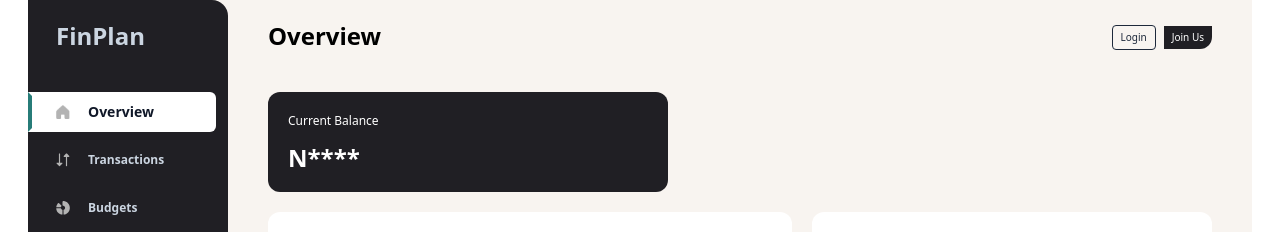
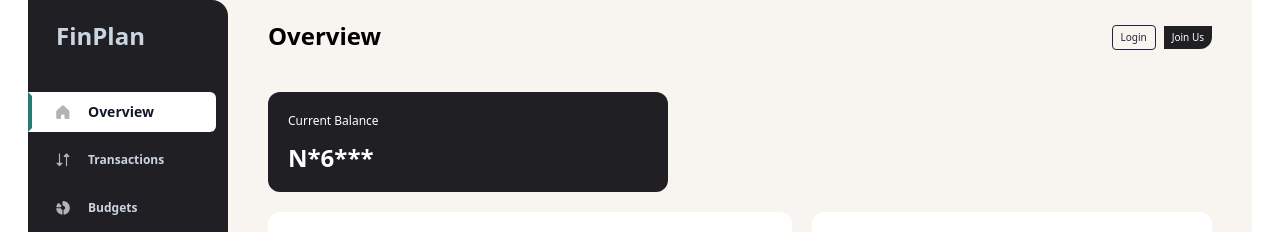
Before and after one commit to vickcodes001/finance, a React (Vite) app: page / in a window 1280 px wide. Shown: the top 232 px of the page. Built offline with nearby package versions, Linux system fonts and the light colour scheme.

Commit message:
fixed a problem

```diff
--- a/src/components/Overview.tsx
+++ b/src/components/Overview.tsx
@@ -6,7 +6,7 @@ import { useUser } from "../context/UserContext";
 const cards = [
   {
     title: "Current Balance",
-    amount: "N****",
+    amount: "N*6***",
   },
   // {
   //   title: "Income",
@@ -36,9 +36,9 @@ const Overview = () => {
     });
 
     const redirectUrl = res.data.data.mono_url;
-    const user = res.data.data;
+    // const user = res.data.data;
 
-    localStorage.setItem("pendingConnection", JSON.stringify(user));
+    // localStorage.setItem("pendingConnection", JSON.stringify(user));
 
     window.location.href = redirectUrl;
   } catch (err) {
--- a/src/pages/Dashboard.tsx
+++ b/src/pages/Dashboard.tsx
@@ -3,12 +3,9 @@ import PotsCard from "../components/PotsCard";
 import TransactionCard from "../components/TransactionCard";
 import BudgetsCard from "../components/BudgetsCard";
 import type { details } from "../components/type";
-import type { Dispatch, SetStateAction } from "react";
 
 interface Props {
   detail: details[];
-  user: string | null;
-  setUser: Dispatch<SetStateAction<string | null>>
 }
 
 const Dashboard = ({ detail }: Props) => {
--- a/src/pages/auth/Login.tsx
+++ b/src/pages/auth/Login.tsx
@@ -5,6 +5,7 @@ import eyeIcon from "../../../public/images/auth/eye-icon.png";
 import hidden from "../../../public/images/auth/hidden.png";
 import axios, { AxiosError } from "axios";
 import { Loader2 } from "lucide-react";
+import { useUser } from "../../context/UserContext";
 
 interface FormData {
   email: string;
@@ -21,6 +22,7 @@ const Login = () => {
   const [showPassword, setShowPassword] = useState(true);
   const [errors, setErrors] = useState<Partial<FormData>>({});
   const [loading, setLoading] = useState(false)
+  const { setUser } = useUser()
 
   const handleChange = (e: React.ChangeEvent<HTMLInputElement>) => {
     const { name, value } = e.target;
@@ -62,7 +64,8 @@ const Login = () => {
     try {
       const res = await axios.post("https://finance-poc.onrender.com/api/auth/login", form);
     console.log("Login success:", res.data);
-    localStorage.setItem("username", JSON.stringify(res.data.user.name))
+    // localStorage.setItem("username", JSON.stringify(res.data.user.name))
+    setUser({ username: res.data.user.name })
     console.log(localStorage);
 
     setForm({ email: "", password: "" });
@@ -81,7 +84,7 @@ const Login = () => {
       console.error("Unexpected error:", err);
     }
 
-    setLoading(true)
+    // setLoading(true)
 
     setTimeout(() => setErrors({}), 3000);
   }
```
